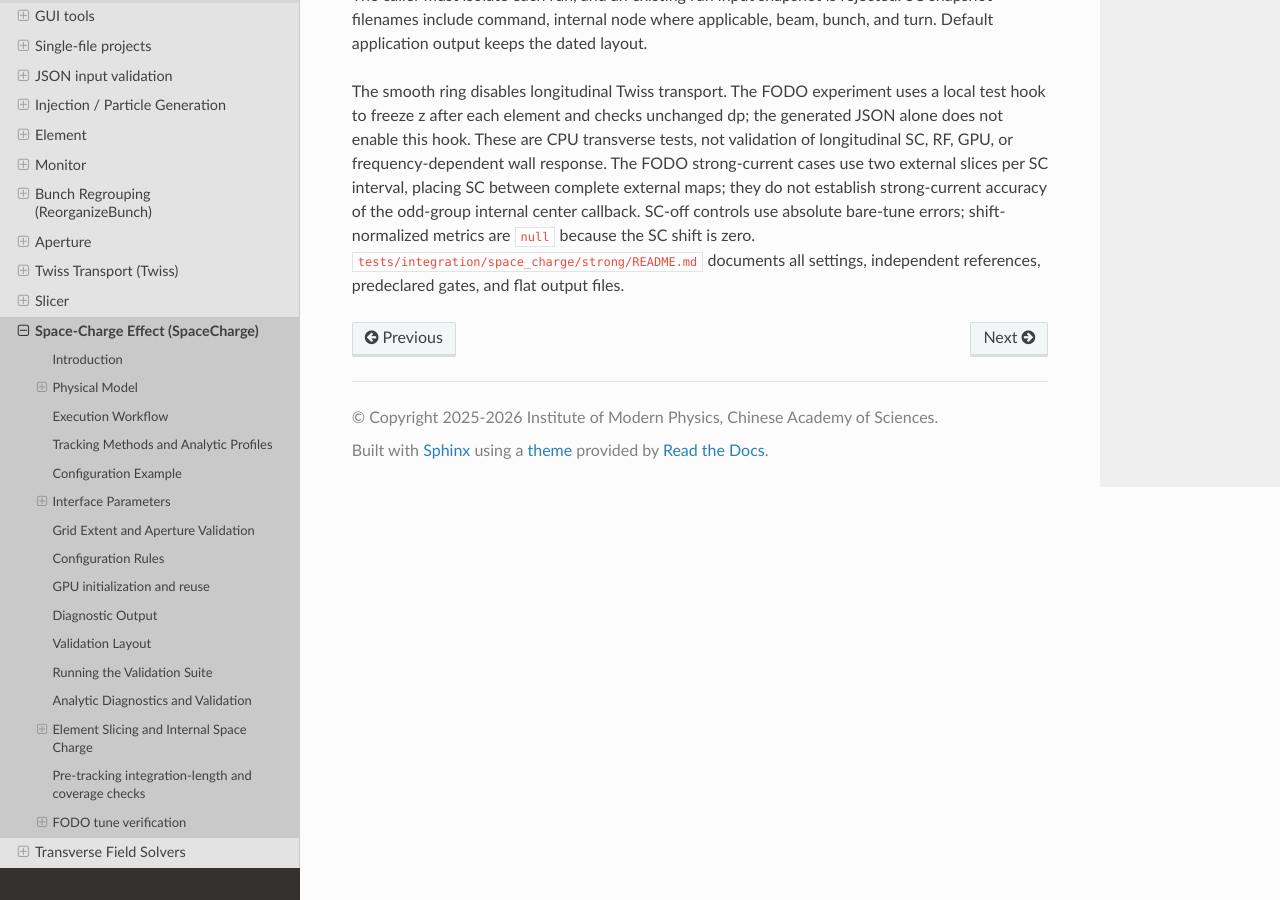
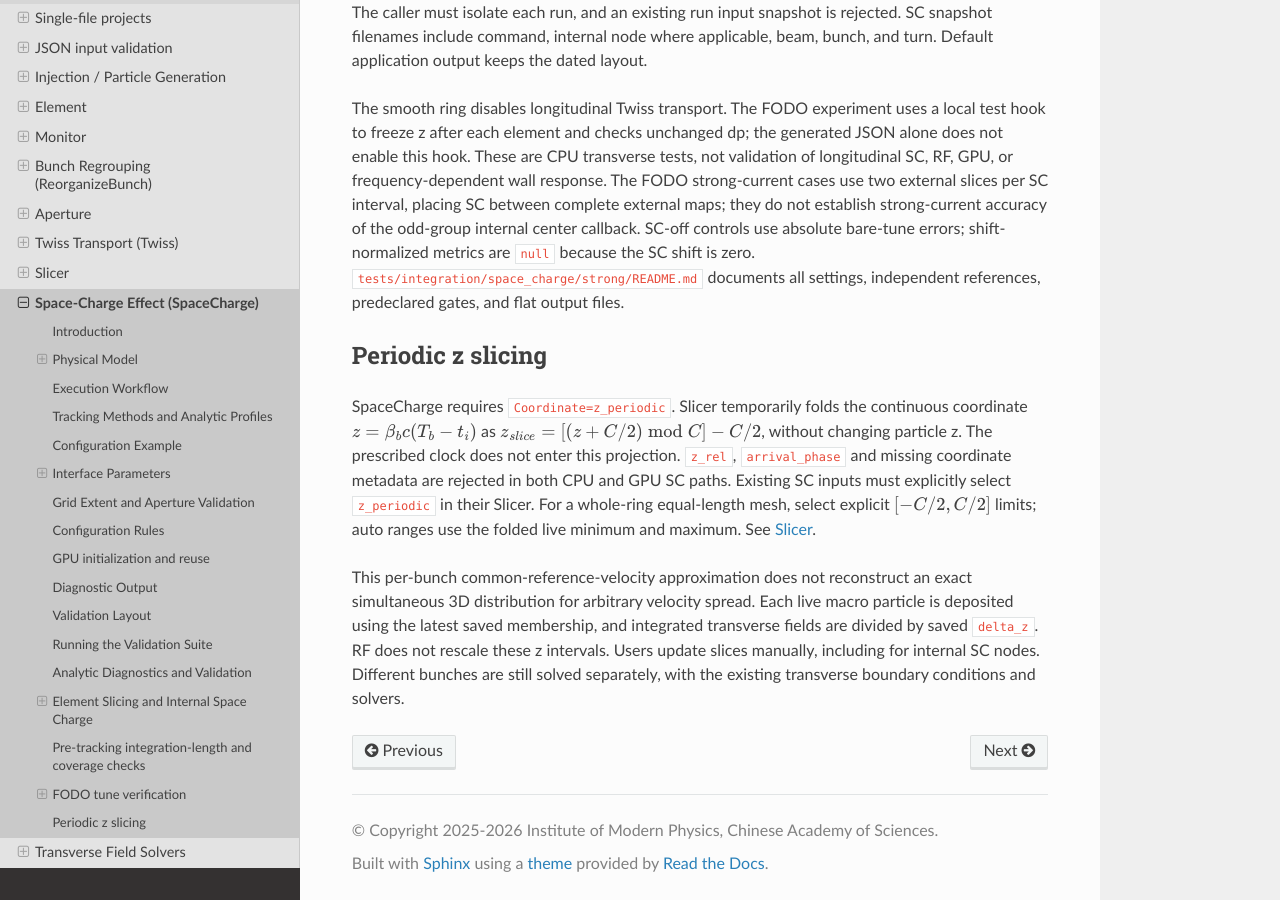
Before and after one commit to changmx/PASS, a Sphinx documentation site: the page built from docs/source/en/space_charge.rst, in a window 1280 px wide and 900 px high, scrolled down 20100 px. Built offline with Sphinx 7.4.7 and the Read the Docs theme 3.1.0, drawn with Linux system fonts in a browser that asks for light colours; pages that are not in the unit, such as notebooks, are missing from menus; some of the changed text lies outside the part shown.

Commit message:
style: define the slicer strategy

```diff
--- a/docs/source/en/space_charge.rst
+++ b/docs/source/en/space_charge.rst
@@ -266,6 +266,7 @@ Sequence commands refer to one configuration by name:
                "S (m)": 10.0,
                "Command": "Slicer",
                "Slice set": "space_charge",
+               "Coordinate": "z_periodic",
                "Slice model": "equal_length",
                "Number of slices": 64,
                "Z range mode": "auto"
@@ -1223,3 +1224,23 @@ SC-off controls use absolute bare-tune errors; shift-normalized metrics are
 ``null`` because the SC shift is zero.
 ``tests/integration/space_charge/strong/README.md`` documents all
 settings, independent references, predeclared gates, and flat output files.
+
+Periodic z slicing
+------------------
+
+SpaceCharge requires ``Coordinate=z_periodic``. Slicer temporarily folds the
+continuous coordinate :math:`z=\beta_b c(T_b-t_i)` as
+:math:`z_{slice}=[(z+C/2)\bmod C]-C/2`, without changing particle z. The
+prescribed clock does not enter this projection. ``z_rel``, ``arrival_phase``
+and missing coordinate metadata are rejected in both CPU and GPU SC paths.
+Existing SC inputs must explicitly select ``z_periodic`` in their Slicer.
+For a whole-ring equal-length mesh, select explicit :math:`[-C/2,C/2]` limits;
+auto ranges use the folded live minimum and maximum. See :doc:`slicer`.
+
+This per-bunch common-reference-velocity approximation does not reconstruct an
+exact simultaneous 3D distribution for arbitrary velocity spread.
+Each live macro particle is deposited using the latest saved
+membership, and integrated transverse fields are divided by saved ``delta_z``.
+RF does not rescale these z intervals. Users update slices manually, including
+for internal SC nodes. Different bunches are still solved separately, with
+the existing transverse boundary conditions and solvers.
```
Also changed, not shown: docs/source/zh/space_charge.rst (+15 -0 lines), 3 other files.
